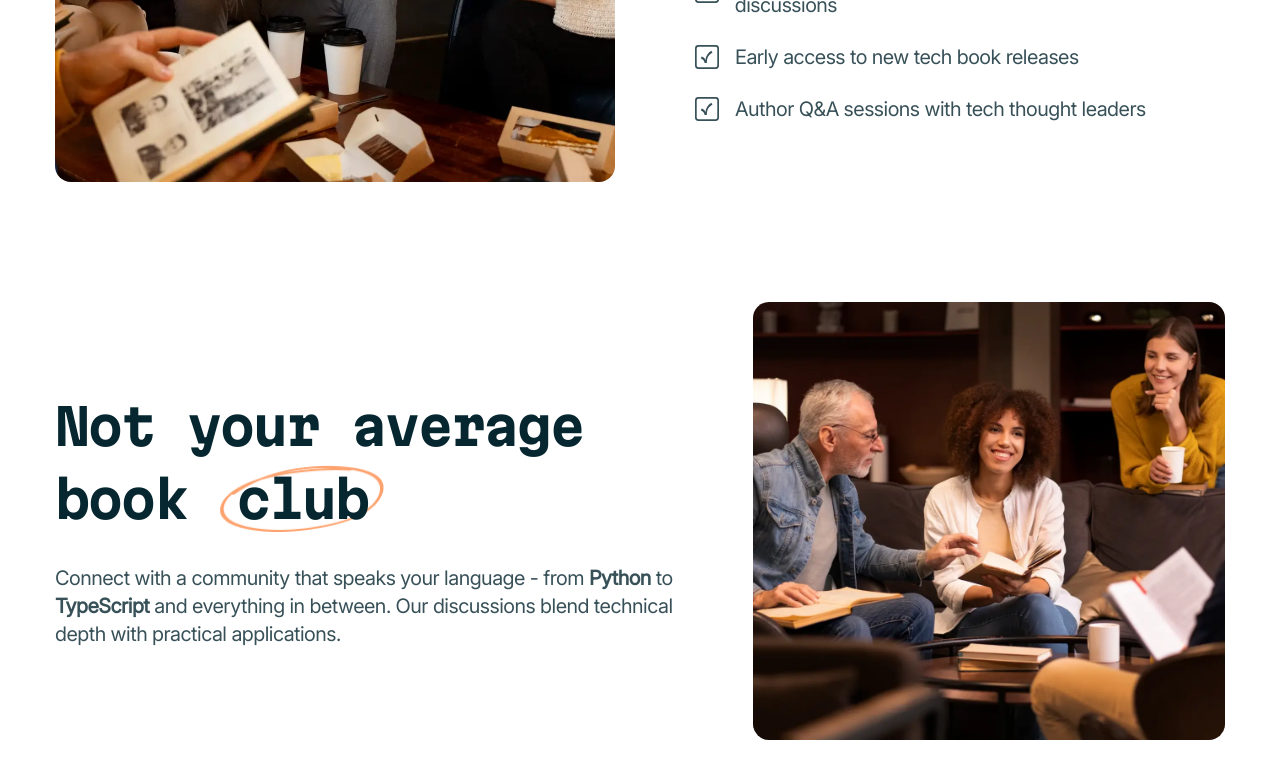
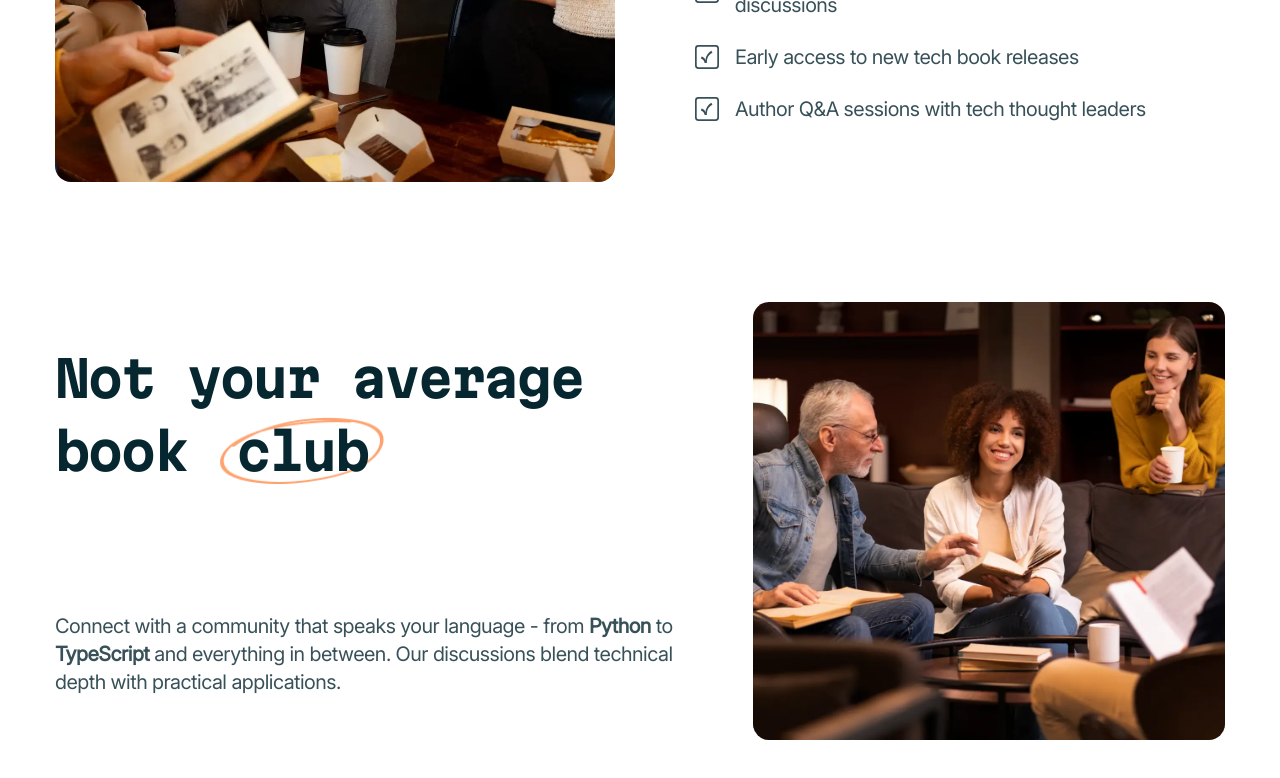
Before and after one commit to phwnganh/tech-book-club-landing-page, a React (Vite) app: page / in a window 1280 px wide. Shown: the part 1051-1829 px from the top of the page. Before the commit the page ends 1791 px from the top, so only its background shows below. Built offline with nearby package versions, Linux system fonts and the light colour scheme.

Commit message:
fix: spacing between elements of not your avg hero section

```diff
--- a/src/MainPage.jsx
+++ b/src/MainPage.jsx
@@ -1,15 +1,17 @@
 import HeroBannerSection from "./components/HeroBannerSection";
 import OurCommunitySection from "./components/OurCommunitySection";
-import MembershipJourneySection from "./components/MembershipJourneySection";
+import BookClubFeatureSection from "./components/BookClubFeatureSection.jsx";
 import MembershipPriceOptionsSection from "./components/MembershipPriceOptionsSection";
 import FooterSection from "./components/FooterSection";
+import NotYourAverageHeroSection from "./components/NotYourAverageHeroSection.jsx";
 
 const MainPage = () => {
     return (
-        <main>
+        <main className={"flex flex-col gap-16 sm:gap-20 md:gap-30"}>
             <HeroBannerSection/>
+            <BookClubFeatureSection/>
+            <NotYourAverageHeroSection/>
             <OurCommunitySection/>
-            <MembershipJourneySection/>
             <MembershipPriceOptionsSection/>
             <FooterSection/>
         </main>
--- a/src/components/MembershipJourneySection.jsx
+++ b/src/components/BookClubFeatureSection.jsx
@@ -1,7 +1,6 @@
 import ReadTogetherImage from '../assets/images/image-read-together-desktop.webp'
 import CheckIcon from '../assets/images/icon-check.svg'
-import NotEverageImage from '../assets/images/image-not-average-desktop.webp'
-const MembershipJourneySection = () => {
+const BookClubFeatureSection = () => {
     const MEMBERSHIP_JOURNEY_ITEMS = [
         {
             key: 1,
@@ -21,7 +20,7 @@ const MembershipJourneySection = () => {
         }
     ]
     return (
-        <section className={"max-w-292.5 mx-auto mt-30 px-4 sm:px-8 md:px-0"}>
+        <section className={"max-w-292.5 mx-auto px-4 sm:px-8 md:px-0"}>
             <div className={"flex flex-col-reverse md:flex-row items-center gap-500 md:gap-1000"}>
                 <div className={"flex items-center justify-center w-full md:max-w-140"}>
                     <img src={ReadTogetherImage} alt="ReadTogether" className={"rounded-16"}/>
@@ -29,7 +28,7 @@ const MembershipJourneySection = () => {
                 <div className={"flex flex-col gap-400"}>
                     <h2 className={"font-preset-2-font-weight font-preset-text-2-font-family text-preset-2-mobile-font-size sm:text-preset-2-font-size leading-preset-2-line-height tracking-preset-2-letter-spacing text-neutral-900"}>Read together,
                         grow together</h2>
-                    <div className={"flex flex-col gap-6"}>
+                    <div className={"flex flex-col gap-4 sm:gap-6"}>
                         {MEMBERSHIP_JOURNEY_ITEMS.map((item, index) => (
                             <div className={"flex items-center gap-4"}>
                                 <div className={"flex justify-center items-center w-6 h-4"}>
@@ -42,17 +41,9 @@ const MembershipJourneySection = () => {
                 </div>
             </div>
 
-            <div className={"mt-16 sm:mt-20 md:mt-30 flex flex-col md:flex-row items-center gap-500 md:gap-1000"}>
-                <div className={"flex flex-col gap-6"}>
-                        <h2 className={"font-preset-2-font-weight font-preset-text-2-font-family text-preset-2-mobile-font-size sm:text-preset-2-font-size leading-preset-2-line-height tracking-preset-2-letter-spacing text-neutral-900"}>Not your average book <span className={"inline-flex pattern-circle bg-no-repeat bg-contain bg-center px-4 py-2"}>club</span></h2>
-                    <p className={"text-neutral-700 text-preset-5-font-size font-preset-5-font-family font-preset-5-mobile-font-weight sm:font-normal leading-preset-5-line-height tracking-preset-5-letter-spacing"}>Connect with a community that speaks your language - from <span className={"font-preset-5-mobile-font-weight"}>Python</span> to <span className={"font-preset-5-mobile-font-weight"}>TypeScript</span> and everything in between. Our discussions blend technical depth with practical applications.</p>
-                </div>
-                <div className={"flex items-center justify-center w-full md:max-w-140"}>
-                    <img src={NotEverageImage} alt={"not-average-image"} className={"rounded-16"}/>
-                </div>
-            </div>
+
         </section>
     );
 };
 
-export default MembershipJourneySection;
+export default BookClubFeatureSection;
--- /dev/null
+++ b/src/components/NotYourAverageHeroSection.jsx
@@ -0,0 +1,19 @@
+import NotEverageImage from '../assets/images/image-not-average-desktop.webp'
+
+const NotYourAverageHeroSection = () => {
+    return (
+        <section className={"max-w-292.5 mx-auto px-4 sm:px-8 md:px-0"}>
+            <div className={"flex flex-col md:flex-row items-center gap-500 md:gap-1000"}>
+                <div className={"flex flex-col gap-6 sm:gap-20 md:gap-30"}>
+                    <h2 className={"font-preset-2-font-weight font-preset-text-2-font-family text-preset-2-mobile-font-size sm:text-preset-2-font-size leading-preset-2-line-height tracking-preset-2-letter-spacing text-neutral-900"}>Not your average book <span className={"inline-flex pattern-circle bg-no-repeat bg-contain bg-center px-4 py-2"}>club</span></h2>
+                    <p className={"text-neutral-700 text-preset-5-font-size font-preset-5-font-family font-preset-5-mobile-font-weight sm:font-normal leading-preset-5-line-height tracking-preset-5-letter-spacing"}>Connect with a community that speaks your language - from <span className={"font-preset-5-mobile-font-weight"}>Python</span> to <span className={"font-preset-5-mobile-font-weight"}>TypeScript</span> and everything in between. Our discussions blend technical depth with practical applications.</p>
+                </div>
+                <div className={"flex items-center justify-center w-full md:max-w-140"}>
+                    <img src={NotEverageImage} alt={"not-average-image"} className={"rounded-16"}/>
+                </div>
+            </div>
+        </section>
+    );
+};
+
+export default NotYourAverageHeroSection;
```
